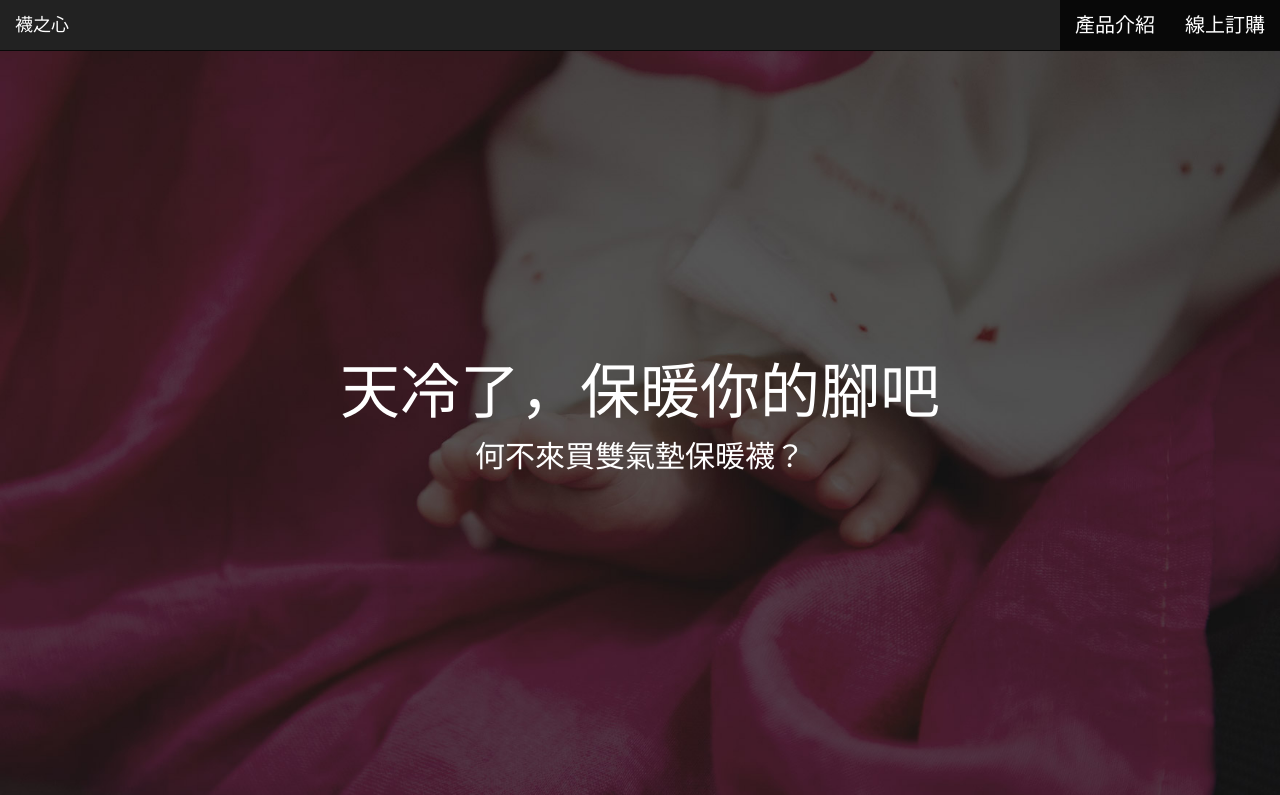
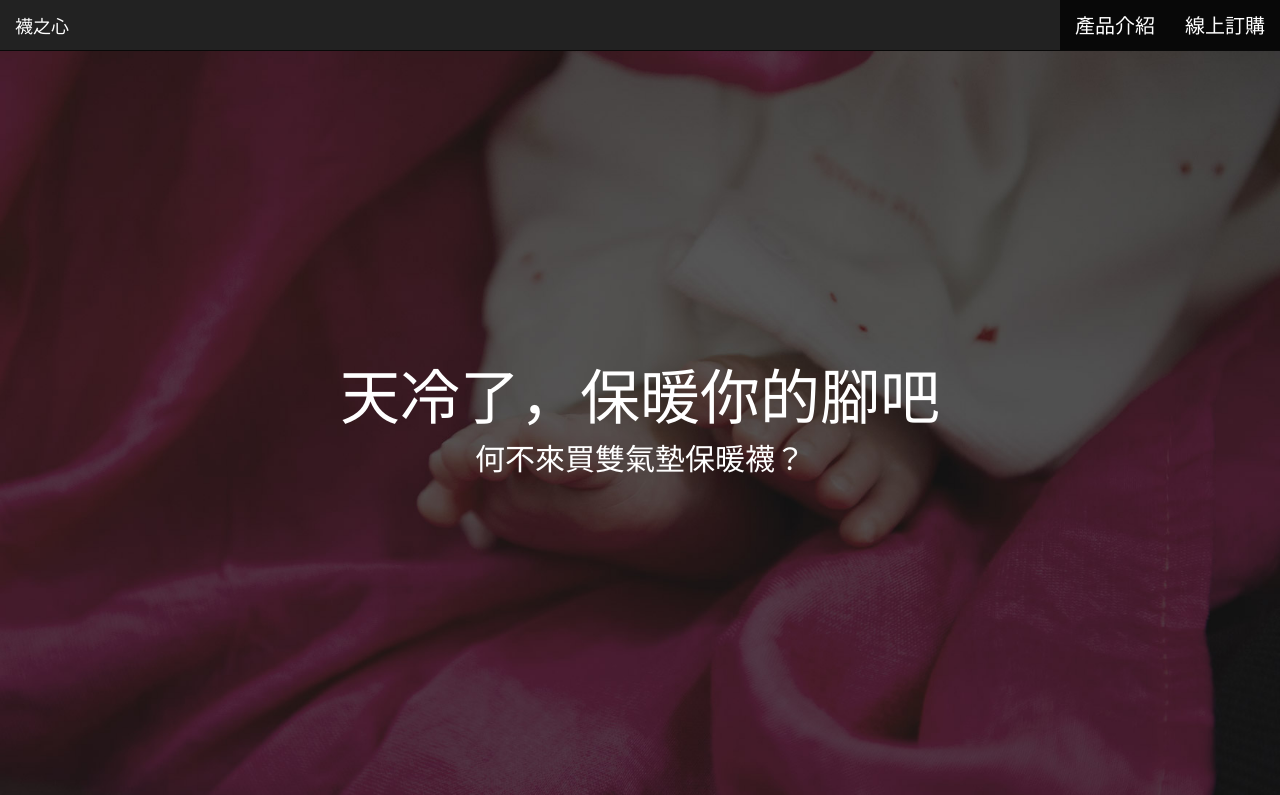
Before and after one commit to zbryikt/stockings, a plain HTML site: page index.jade in a window 1280 px wide. Shown: the top 795 px of the page. Drawn offline with nearby package versions, Linux system fonts and the light colour scheme; files that its build step writes are made by us from their sources.

Commit message:
use notosans

```diff
--- a/index.jade
+++ b/index.jade
@@ -26,7 +26,7 @@ html(lang="en")
     include library.jade
     // custom files
     link(rel="stylesheet",type="text/css",href="static/css/index.css")
-    //-link(rel="stylesheet",type="text/css",href="//fonts.googleapis.com/earlyaccess/notosanstc.css")
+    link(rel="stylesheet",type="text/css",href="//fonts.googleapis.com/earlyaccess/notosanstc.css")
     script(type="text/javascript",src="index.js")
   body
     #navbar.navbar.navbar-default.navbar-fixed-top.navbar-inverse
```
Also changed, not shown: index.html.
